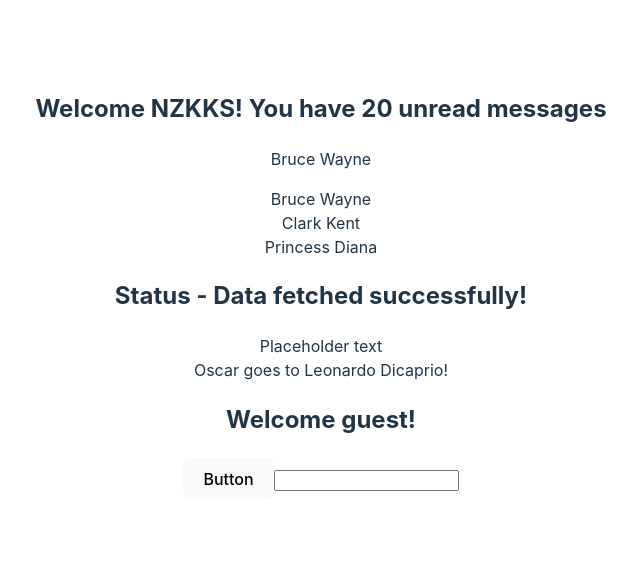
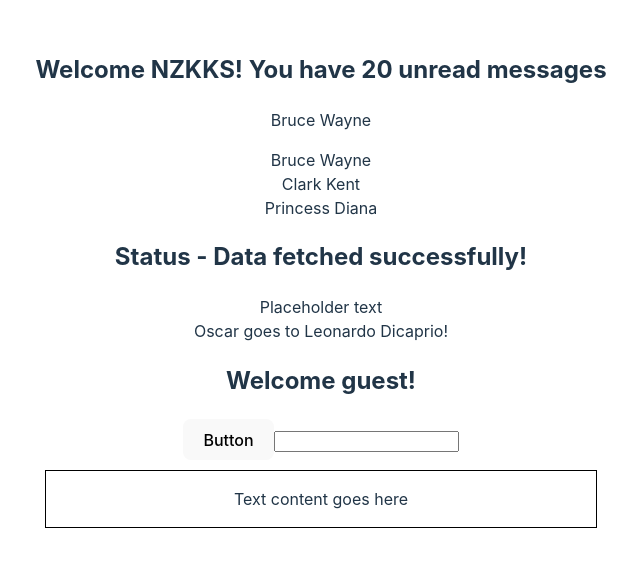
Before and after one commit to nzkks/react-typescript, a React (Vite) app: page / in a window 1280 px wide. Shown: the part 115-682 px from the top of the page, without its empty margins (319-959 px from the left). Built offline with nearby package versions, Linux system fonts and the light colour scheme.

Commit message:
handle receiving the CSS properties as props

```diff
--- a/src/App.tsx
+++ b/src/App.tsx
@@ -1,5 +1,6 @@
 import './App.css';
 import { Button } from './components/props/Button';
+import { Container } from './components/props/Container';
 import { Greet } from './components/props/Greet';
 import { Heading } from './components/props/Heading';
 import { Input } from './components/props/Input';
@@ -46,6 +47,7 @@
         }}
       />
       <Input value="" />
+      <Container styles={{ border: '1px solid black', padding: '1rem', margin: 10 }} />
     </>
   );
 }
--- /dev/null
+++ b/src/components/props/Container.tsx
@@ -0,0 +1,7 @@
+type ContainerProps = {
+  styles: React.CSSProperties;
+};
+
+export const Container = (props: ContainerProps) => {
+  return <div style={props.styles}>Text content goes here</div>;
+};
```
